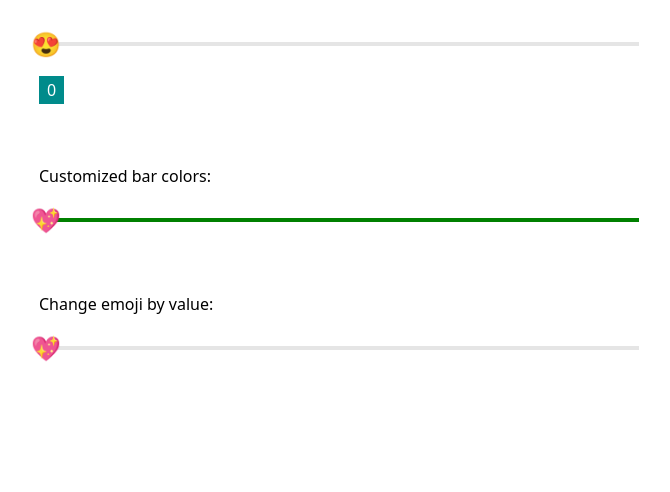
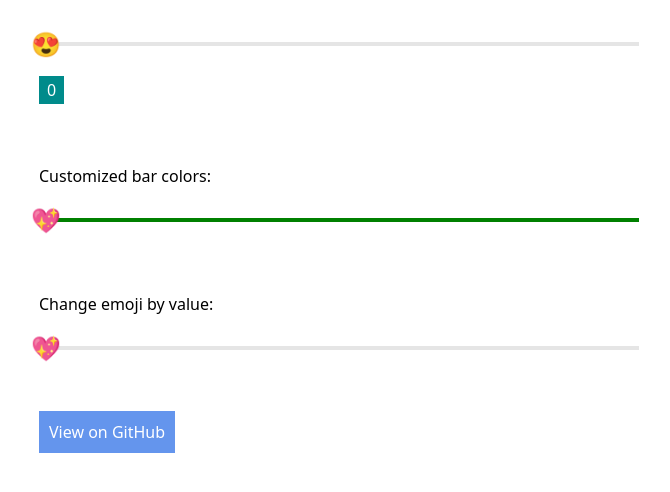
Before and after one commit to pshihn/emoji-slider, a website with bundled scripts: page demo/index.html in a window 1280 px wide. Shown: the whole page, without its empty margins (301-971 px from the left). Built offline with nearby package versions, Linux system fonts and the light colour scheme; what @polymer/polymer would draw is missing.

Commit message:
Update index.html

```diff
--- a/demo/index.html
+++ b/demo/index.html
@@ -56,6 +56,15 @@
       <div style="margin-bottom: 20px;">Change emoji by value: </div>
       <emoji-slider id="rangeSlider" emoji="💖" class="rangeSlider"></emoji-slider>
     </section>
+
+    <section style="margin-top: 60px;">
+      <a href="https://github.com/pshihn/emoji-slider" style="
+        color: white;
+        text-decoration: none;
+        background: cornflowerblue;
+        padding: 10px;
+    ">View on GitHub</a> </section>
+
   </main>
 
   <script type="module" src="../bin/emoji-slider.js"></script>
```
